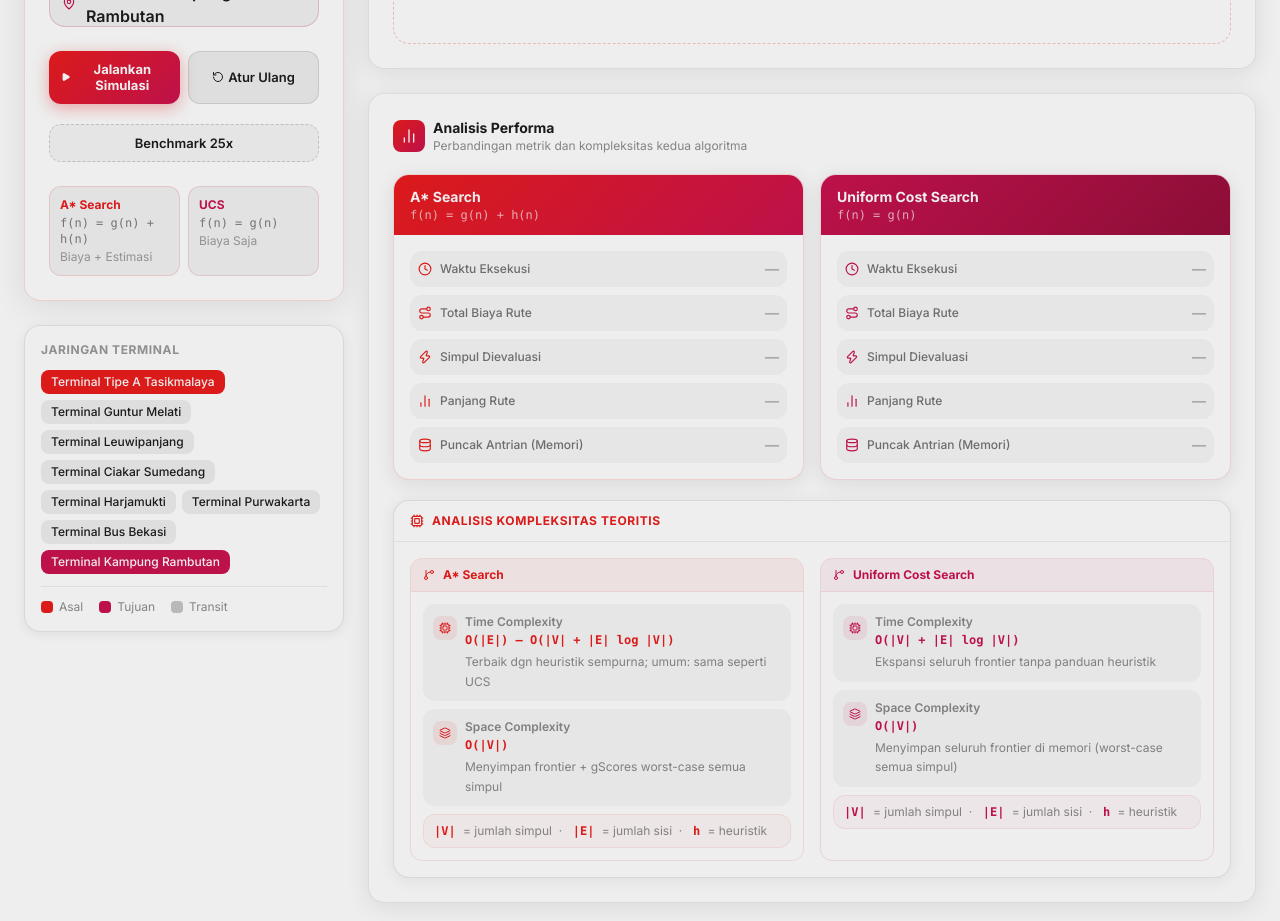
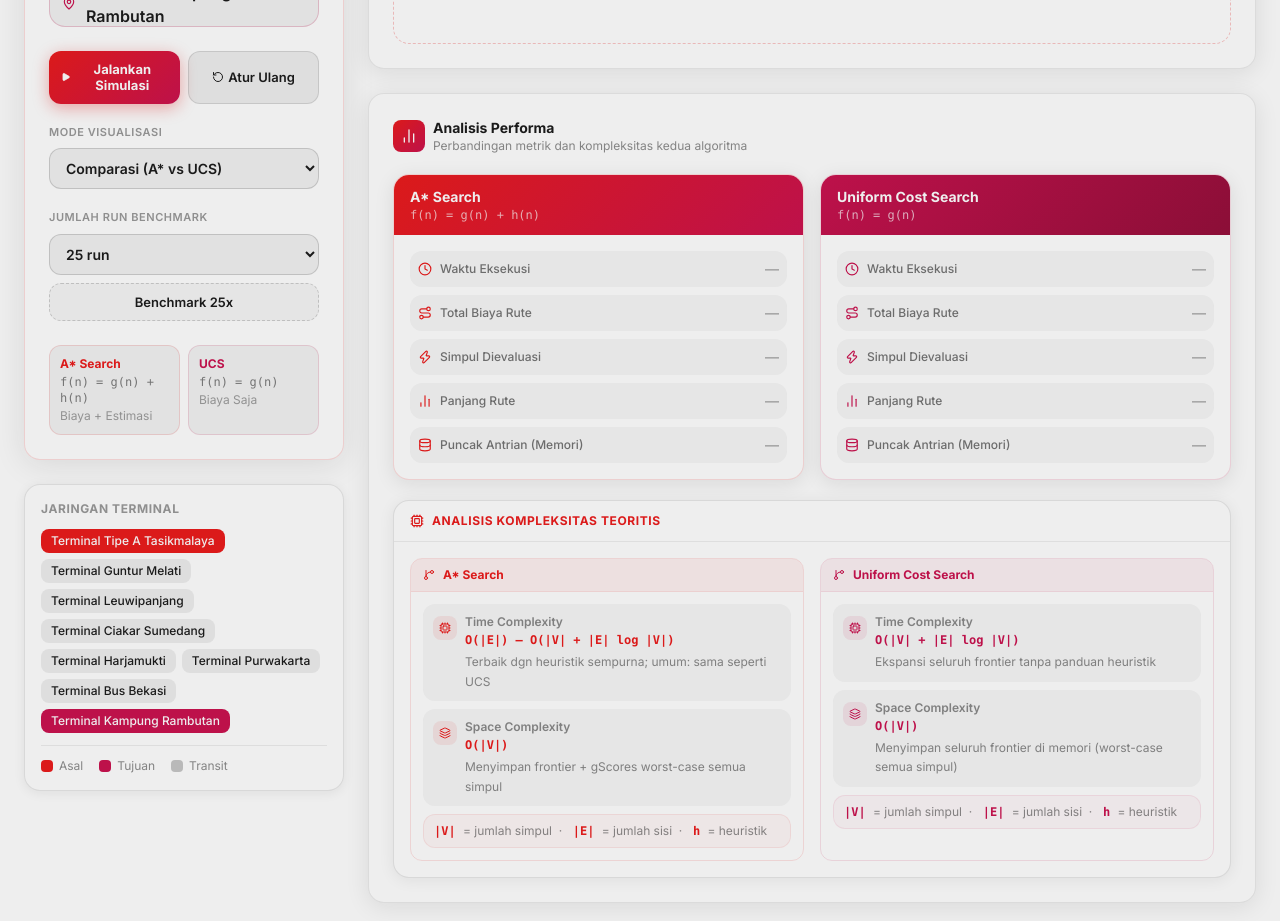
Before and after one commit to AmmarRuncandel/SmartBus, a Next.js app: page / in a window 1280 px wide. Shown: the part 1120-2041 px from the top of the page. Built offline with nearby package versions, Linux system fonts and the light colour scheme.

Commit message:
penggabungan ke 2 method

```diff
--- a/app/components/AnalyticsCards.tsx
+++ b/app/components/AnalyticsCards.tsx
@@ -16,6 +16,7 @@ import {
   Layers,
 } from 'lucide-react';
 import { AlgorithmResult } from '../lib/algorithms';
+import { formatDuration } from '../lib/benchmark';
 import { terminals } from '../lib/graphData';
 
 interface AnalyticsCardsProps {
@@ -305,7 +306,7 @@ function KartuAlgoritma({
         <BarisMedtrik
           icon={<Clock size={14} color={color} />}
           label="Waktu Eksekusi"
-          nilai={result ? `${result.executionTime.toFixed(4)} ms` : '—'}
+          nilai={result ? formatDuration(result.executionTime) : '—'}
           interpretasi={result ? interpretasiWaktu(result.executionTime) : undefined}
           hasResult={!!result} color={color}
         />
--- a/app/components/ControlPanel.tsx
+++ b/app/components/ControlPanel.tsx
@@ -8,24 +8,34 @@ import { ALGORITHM_BADGES } from './ControlPanel/constants';
 interface ControlPanelProps {
   start: NodeId;
   destination: NodeId;
+  visualizationMode: 'comparison' | 'merged';
   isLoading: boolean;
   isBenchmarking?: boolean;
+  benchmarkRuns: number;
+  benchmarkRunOptions?: number[];
   onStartChange: (val: NodeId) => void;
   onDestinationChange: (val: NodeId) => void;
+  onVisualizationModeChange: (mode: 'comparison' | 'merged') => void;
   onRun: () => void;
   onBenchmark?: () => void;
+  onBenchmarkRunsChange?: (runs: number) => void;
   onReset: () => void;
 }
 
 export default function ControlPanel({
   start,
   destination,
+  visualizationMode,
   isLoading,
   isBenchmarking = false,
+  benchmarkRuns,
+  benchmarkRunOptions = [10, 25, 50, 100],
   onStartChange,
   onDestinationChange,
+  onVisualizationModeChange,
   onRun,
   onBenchmark,
+  onBenchmarkRunsChange,
   onReset,
 }: ControlPanelProps) {
   return (
@@ -144,6 +154,65 @@ export default function ControlPanel({
         </button>
       </div>
 
+      <div className="flex flex-col gap-2">
+        <label
+          htmlFor="visualization-mode"
+          className="text-[11px] font-semibold uppercase tracking-wider"
+          style={{ color: 'rgba(26,26,26,0.45)' }}
+        >
+          Mode Visualisasi
+        </label>
+        <select
+          id="visualization-mode"
+          value={visualizationMode}
+          onChange={(event) =>
+            onVisualizationModeChange(event.target.value as 'comparison' | 'merged')
+          }
+          disabled={isLoading || isBenchmarking}
+          className="w-full rounded-xl px-3 py-2.5 text-sm font-semibold outline-none"
+          style={{
+            background: 'rgba(26,26,26,0.06)',
+            color: '#1A1A1A',
+            border: '1px solid rgba(26,26,26,0.16)',
+            cursor: isLoading || isBenchmarking ? 'not-allowed' : 'pointer',
+          }}
+        >
+          <option value="comparison">Comparasi (A* vs UCS)</option>
+          <option value="merged">Penggabungan (Overlay)</option>
+        </select>
+      </div>
+
+      <div className="flex flex-col gap-2">
+        <label
+          htmlFor="benchmark-runs"
+          className="text-[11px] font-semibold uppercase tracking-wider"
+          style={{ color: 'rgba(26,26,26,0.45)' }}
+        >
+          Jumlah Run Benchmark
+        </label>
+        <select
+          id="benchmark-runs"
+          value={benchmarkRuns}
+          onChange={(event) => onBenchmarkRunsChange?.(Number(event.target.value))}
+          disabled={isLoading || isBenchmarking || !onBenchmarkRunsChange}
+          className="w-full rounded-xl px-3 py-2.5 text-sm font-semibold outline-none"
+          style={{
+            background: 'rgba(26,26,26,0.06)',
+            color: '#1A1A1A',
+            border: '1px solid rgba(26,26,26,0.16)',
+            cursor:
+              isLoading || isBenchmarking || !onBenchmarkRunsChange
+                ? 'not-allowed'
+                : 'pointer',
+          }}
+        >
+          {benchmarkRunOptions.map((runs) => (
+            <option key={runs} value={runs}>
+              {runs} run
+            </option>
+          ))}
+        </select>
+
         <button
           id="benchmark-simulation-btn"
           onClick={onBenchmark}
@@ -165,8 +234,9 @@ export default function ControlPanel({
               }}
             />
           ) : null}
-        {isBenchmarking ? 'Benchmarking...' : 'Benchmark 25x'}
+          {isBenchmarking ? 'Benchmarking...' : `Benchmark ${benchmarkRuns}x`}
         </button>
+      </div>
 
       {/* Keterangan rumus algoritma */}
       <div className="grid grid-cols-2 gap-2 pt-1">
--- a/app/components/Dashboard.tsx
+++ b/app/components/Dashboard.tsx
@@ -25,6 +25,8 @@ interface HasilBenchmark {
 export default function Dashboard() {
   const [start, setStart] = useState<NodeId>('Tasikmalaya');
   const [destination, setDestination] = useState<NodeId>('Jakarta');
+  const [visualizationMode, setVisualizationMode] = useState<'comparison' | 'merged'>('comparison');
+  const [benchmarkRuns, setBenchmarkRuns] = useState(25);
   const [hasil, setHasil] = useState<HasilSimulasi | null>(null);
   const [hasilBenchmark, setHasilBenchmark] = useState<HasilBenchmark | null>(null);
   const [sedangBerjalan, setSedangBerjalan] = useState(false);
@@ -44,10 +46,13 @@ export default function Dashboard() {
 
     setSedangBerjalan(true);
     setHasil(null);
-    setHasilBenchmark(null);
 
     // Jeda singkat agar animasi loading terlihat
     await new Promise((r) => setTimeout(r, 300));
+
+    // Warm-up ringan untuk mengurangi bias JIT pada pengukuran satu kali run
+    runAStar(graph, start, destination);
+    runUCS(graph, start, destination);
 
     const astar = runAStar(graph, start, destination);
     const ucs = runUCS(graph, start, destination);
@@ -60,18 +65,16 @@ export default function Dashboard() {
     if (start === destination) return;
 
     setSedangBenchmark(true);
-    setHasil(null);
     setHasilBenchmark(null);
 
     await new Promise((resolve) => setTimeout(resolve, 150));
 
-    const runs = 25;
-    const astar = benchmarkAlgorithm(() => runAStar(graph, start, destination), runs);
-    const ucs = benchmarkAlgorithm(() => runUCS(graph, start, destination), runs);
+    const astar = benchmarkAlgorithm(() => runAStar(graph, start, destination), benchmarkRuns);
+    const ucs = benchmarkAlgorithm(() => runUCS(graph, start, destination), benchmarkRuns);
 
-    setHasilBenchmark({ astar, ucs, runs });
+    setHasilBenchmark({ astar, ucs, runs: benchmarkRuns });
     setSedangBenchmark(false);
-  }, [start, destination]);
+  }, [benchmarkRuns, start, destination]);
 
   const aturUlang = useCallback(() => {
     setHasil(null);
@@ -119,12 +122,16 @@ export default function Dashboard() {
             <ControlPanel
               start={start}
               destination={destination}
+              visualizationMode={visualizationMode}
               isLoading={sedangBerjalan}
               isBenchmarking={sedangBenchmark}
+              benchmarkRuns={benchmarkRuns}
               onStartChange={setStart}
               onDestinationChange={setDestination}
+              onVisualizationModeChange={setVisualizationMode}
               onRun={jalankanSimulasi}
               onBenchmark={jalankanBenchmark}
+              onBenchmarkRunsChange={setBenchmarkRuns}
               onReset={aturUlang}
             />
           </ScrollReveal>
@@ -196,6 +203,7 @@ export default function Dashboard() {
                 ucs={hasil?.ucs ?? null}
                 start={start}
                 destination={destination}
+                mode={visualizationMode}
               />
             </div>
           </ScrollReveal>
--- a/app/components/VisualizationPanel.tsx
+++ b/app/components/VisualizationPanel.tsx
@@ -9,11 +9,13 @@ interface VisualizationPanelProps {
   ucs: AlgorithmResult | null;
   start: NodeId;
   destination: NodeId;
+  mode: 'comparison' | 'merged';
 }
 
 export default function VisualizationPanel({
   astar,
   ucs,
+  mode,
 }: VisualizationPanelProps) {
   const hasResults = astar && ucs;
 
@@ -32,7 +34,9 @@ export default function VisualizationPanel({
             Visualisasi Rute
           </h3>
           <p className="text-xs" style={{ color: 'rgba(26,26,26,0.5)' }}>
-            Jalur terpendek dan urutan ekspansi simpul
+            {mode === 'comparison'
+              ? 'Jalur terpendek dan urutan ekspansi simpul'
+              : 'Overlay rute dan timeline kunjungan gabungan'}
           </p>
         </div>
       </div>
@@ -65,6 +69,8 @@ export default function VisualizationPanel({
         </div>
       ) : (
         <>
+          {mode === 'comparison' ? (
+            <>
               {/* Tampilan jalur optimal */}
               <TampilJalur result={astar} label="Jalur Terbaik A*" color="#DB1A1A" />
               <TampilJalur result={ucs} label="Jalur Terbaik UCS" color="#BD114A" />
@@ -84,6 +90,13 @@ export default function VisualizationPanel({
                   tampilkanFCost={false}
                 />
               </div>
+            </>
+          ) : (
+            <>
+              <TampilJalurGabungan astar={astar} ucs={ucs} />
+              <TimelineGabungan astar={astar} ucs={ucs} />
+            </>
+          )}
         </>
       )}
     </div>
@@ -292,3 +305,154 @@ function LogEkspansi({
     </div>
   );
 }
+
+function TampilJalurGabungan({
+  astar,
+  ucs,
+}: {
+  astar: AlgorithmResult;
+  ucs: AlgorithmResult;
+}) {
+  const astarNodes = new Set(astar.path);
+  const ucsNodes = new Set(ucs.path);
+  const unionPath = Array.from(new Set([...astar.path, ...ucs.path]));
+
+  return (
+    <div
+      className="rounded-2xl p-4"
+      style={{
+        background: '#EEEEEE',
+        border: '1px solid rgba(26,26,26,0.16)',
+        boxShadow: '0 2px 12px rgba(26,26,26,0.07)',
+      }}
+    >
+      <div className="flex items-center justify-between mb-3">
+        <span
+          className="text-xs font-bold uppercase tracking-wider"
+          style={{ color: '#1A1A1A' }}
+        >
+          Jalur Gabungan A* + UCS
+        </span>
+        <div className="flex items-center gap-2 text-[11px] font-semibold">
+          <LegendaMini color="#DB1A1A" label="A*" />
+          <LegendaMini color="#BD114A" label="UCS" />
+          <LegendaMini color="#7A1FA2" label="Irisan" />
+        </div>
+      </div>
+
+      <div className="flex flex-wrap items-center gap-1.5">
+        {unionPath.map((node, idx) => {
+          const inAStar = astarNodes.has(node);
+          const inUcs = ucsNodes.has(node);
+          const isBoth = inAStar && inUcs;
+          const color = isBoth ? '#7A1FA2' : inAStar ? '#DB1A1A' : '#BD114A';
+
+          return (
+            <div key={node + String(idx)} className="flex items-center gap-1.5">
+              <BadgeSimpul
+                name={graph[node].displayName}
+                color={color}
+                isFirst={idx === 0}
+                isLast={idx === unionPath.length - 1}
+              />
+              {idx < unionPath.length - 1 && (
+                <ChevronRight size={14} color="rgba(26,26,26,0.35)" />
+              )}
+            </div>
+          );
+        })}
+      </div>
+    </div>
+  );
+}
+
+function TimelineGabungan({
+  astar,
+  ucs,
+}: {
+  astar: AlgorithmResult;
+  ucs: AlgorithmResult;
+}) {
+  const maxSteps = Math.max(astar.expansionLog.length, ucs.expansionLog.length);
+  const rows = Array.from({ length: maxSteps }, (_, i) => {
+    const aStep = astar.expansionLog[i];
+    const uStep = ucs.expansionLog[i];
+
+    return {
+      index: i + 1,
+      astarNode: aStep ? graph[aStep.node as NodeId].displayName : '-',
+      ucsNode: uStep ? graph[uStep.node as NodeId].displayName : '-',
+      sameNode: !!aStep && !!uStep && aStep.node === uStep.node,
+    };
+  });
+
+  return (
+    <div
+      className="rounded-2xl overflow-hidden"
+      style={{
+        background: '#EEEEEE',
+        border: '1px solid rgba(26,26,26,0.16)',
+        boxShadow: '0 2px 12px rgba(26,26,26,0.07)',
+      }}
+    >
+      <div
+        className="px-4 py-2.5 flex items-center"
+        style={{
+          background: 'rgba(26,26,26,0.04)',
+          borderBottom: '1px solid rgba(26,26,26,0.10)',
+        }}
+      >
+        <span
+          className="text-xs font-bold uppercase tracking-wider"
+          style={{ color: '#1A1A1A' }}
+        >
+          Timeline Sinkron Kunjungan Node
+        </span>
+        <span
+          className="ml-auto text-xs px-2 py-0.5 rounded-full font-medium"
+          style={{ background: 'rgba(26,26,26,0.08)', color: '#1A1A1A' }}
+        >
+          {maxSteps} langkah
+        </span>
+      </div>
+
+      <div className="p-3 flex flex-col gap-1.5 max-h-64 overflow-y-auto">
+        {rows.map((row) => (
+          <div
+            key={row.index}
+            className="grid grid-cols-[44px_1fr_1fr] items-center gap-2 px-3 py-2 rounded-xl text-xs"
+            style={{
+              background: row.sameNode
+                ? 'rgba(122,31,162,0.08)'
+                : row.index % 2 === 0
+                  ? 'rgba(26,26,26,0.04)'
+                  : 'transparent',
+            }}
+          >
+            <span
+              className="font-mono text-center"
+              style={{ color: 'rgba(26,26,26,0.35)' }}
+            >
+              {row.index}
+            </span>
+            <span className="font-semibold" style={{ color: '#DB1A1A' }}>
+              {row.astarNode}
+            </span>
+            <span className="font-semibold" style={{ color: '#BD114A' }}>
+              {row.ucsNode}
+            </span>
+          </div>
+        ))}
+      </div>
+    </div>
+  );
+}
+
+function LegendaMini({ color, label }: { color: string; label: string }) {
+  return (
+    <span className="inline-flex items-center gap-1">
+      <span className="w-2 h-2 rounded-full" style={{ background: color }} />
+      <span style={{ color: 'rgba(26,26,26,0.65)' }}>{label}</span>
+    </span>
+  );
+}
```
Also changed, not shown: app/components/BenchmarkSummary.tsx (+9 -5 lines), app/lib/benchmark.ts (+18 -0 lines), 2 other files (tests, documents, lock files or other folders). Lines whose indentation alone changed are shown as unchanged.
